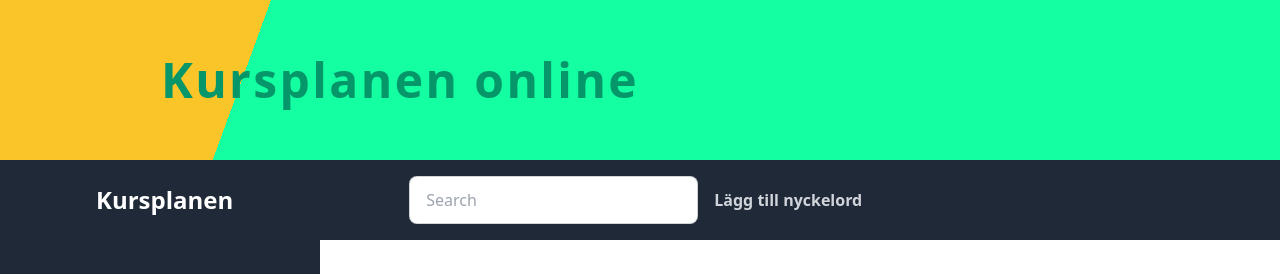
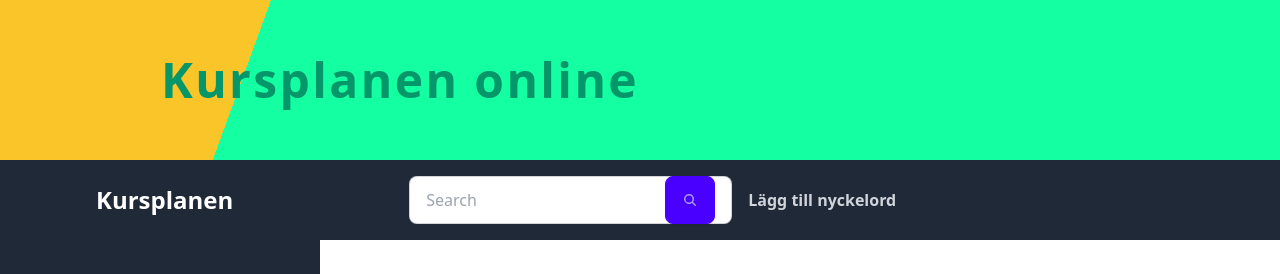
Before and after one commit to Nacholibre2000/concepts-reboot, a React (Vite) app in the folder frontend/: page / in a window 1280 px wide. Shown: the top 274 px of the page. Built offline with nearby package versions, Linux system fonts and the light colour scheme; no server answers.

Commit message:
search bar successfully queries dgraph

```diff
--- a/frontend/src/components/Layout.tsx
+++ b/frontend/src/components/Layout.tsx
@@ -1,6 +1,7 @@
 import React, { ReactNode } from 'react';
 import Navbar from './Navbar'; // Adjust the import to your folder structure
 import Sidebar from './Sidebar'; // Import the Sidebar component
+import { NodeSearchProvider } from '../context/NodeSearchContext'; // Import NodeSearchProvider
 
 type LayoutProps = {
   children: ReactNode;
@@ -8,6 +9,7 @@ type LayoutProps = {
 
 const Layout: React.FC<LayoutProps> = ({ children }) => {
   return (
+    <NodeSearchProvider>
       <div className="flex h-screen flex-col">
         <Navbar />
         <div className="flex flex-1">
@@ -15,6 +17,7 @@ const Layout: React.FC<LayoutProps> = ({ children }) => {
           <main>{children}</main>
         </div>
       </div>
+    </NodeSearchProvider>
   );
 };
 
--- a/frontend/src/components/Navbar.tsx
+++ b/frontend/src/components/Navbar.tsx
@@ -1,7 +1,30 @@
-import React from 'react';
+import React, { useState } from 'react';
 import { Link } from 'react-router-dom';
+import axios from 'axios';
+import { useNodeSearch } from '../context/NodeSearchContext';
 
 export default function Navbar() {
+  const [searchTerm, setSearchTerm] = useState('');
+  const { setSearchResults } = useNodeSearch();
+
+  const handleSearch = async (e: React.FormEvent) => {
+    e.preventDefault();
+    try {
+      const response = await axios.get(
+        'http://localhost:5000/api/node_data/query',
+        {
+          params: { node: searchTerm },
+        },
+      );
+      setSearchResults(response.data.results);
+    } catch (err: any) {
+      console.error(
+        'Error searching:',
+        err.response ? err.response.data.message : err.message,
+      );
+    }
+  };
+
   return (
     <nav className="bg-gray-800 p-4 text-white">
       <div className="container mx-auto">
@@ -9,19 +32,38 @@ export default function Navbar() {
           <a href="/" className="pl-20 pr-40 text-2xl font-bold">
             Kursplanen
           </a>
-          <label htmlFor="search" className="input input-bordered flex items-center gap-2 mx-4">
-            <input id="search" type="text" className="grow" placeholder="Search" />
+          <form
+            onSubmit={handleSearch}
+            className="mx-4 flex items-center gap-2"
+          >
+            <label
+              htmlFor="search"
+              className="input input-bordered flex w-full items-center gap-2"
+            >
+              <input
+                id="search"
+                type="text"
+                className="grow"
+                placeholder="Search"
+                value={searchTerm}
+                onChange={(e) => setSearchTerm(e.target.value)}
+              />
+              <button type="submit" className="btn btn-primary">
                 <svg
                   xmlns="http://www.w3.org/2000/svg"
                   viewBox="0 0 16 16"
                   fill="currentColor"
-              className="h-4 w-4 opacity-70">
+                  className="size-4 opacity-70"
+                >
                   <path
                     fillRule="evenodd"
                     d="M9.965 11.026a5 5 0 1 1 1.06-1.06l2.755 2.754a.75.75 0 1 1-1.06 1.06l-2.755-2.754ZM10.5 7a3.5 3.5 0 1 1-7 0 3.5 3.5 0 0 1 7 0Z"
-                clipRule="evenodd" />
+                    clipRule="evenodd"
+                  />
                 </svg>
+              </button>
             </label>
+          </form>
           <Link
             to="/add-node"
             className="text-base font-bold text-gray-300 hover:text-gray-100"
--- /dev/null
+++ b/frontend/src/context/NodeSearchContext.tsx
@@ -0,0 +1,30 @@
+import React, { createContext, useContext, useState, ReactNode } from 'react';
+
+interface NodeSearchContextType {
+  searchResults: any;
+  setSearchResults: React.Dispatch<React.SetStateAction<any>>;
+}
+
+const NodeSearchContext = createContext<NodeSearchContextType | undefined>(
+  undefined,
+);
+
+export const NodeSearchProvider: React.FC<{ children: ReactNode }> = ({
+  children,
+}) => {
+  const [searchResults, setSearchResults] = useState<any>(null);
+
+  return (
+    <NodeSearchContext.Provider value={{ searchResults, setSearchResults }}>
+      {children}
+    </NodeSearchContext.Provider>
+  );
+};
+
+export const useNodeSearch = (): NodeSearchContextType => {
+  const context = useContext(NodeSearchContext);
+  if (!context) {
+    throw new Error('useNodeSearch must be used within a NodeSearchProvider');
+  }
+  return context;
+};
```
Lines whose indentation alone changed are shown as unchanged.
